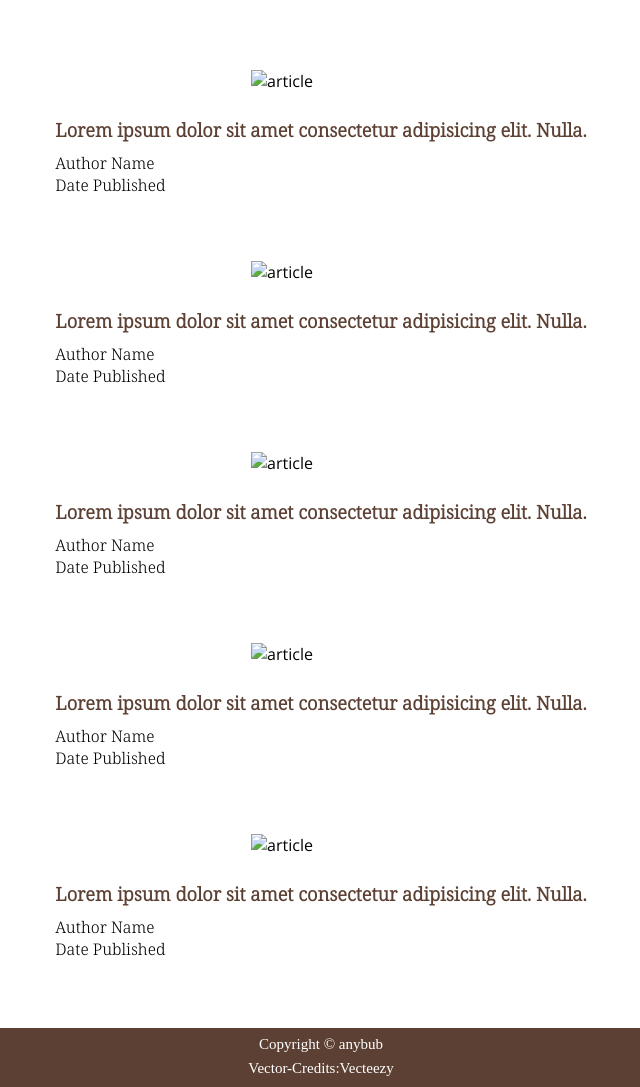
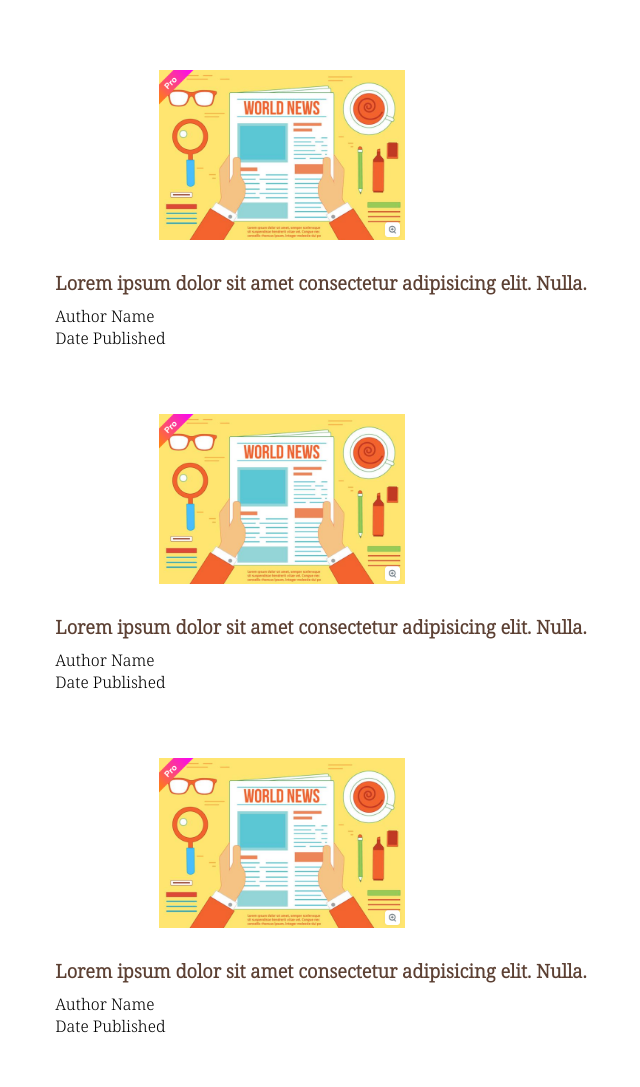
Before and after one commit to anybub/Blog-Site, a plain HTML site: page index.html in a window 1280 px wide. Shown: the part 505-1592 px from the top of the page, without its empty margins (319-959 px from the left). Drawn offline with nearby package versions, Linux system fonts and the light colour scheme; files whose address does not match are found by name; a web font is replaced by a local one.

Commit message:
Update index.html

```diff
--- a/index.html
+++ b/index.html
@@ -51,7 +51,7 @@
         <p>Lorem ipsum dolor sit amet, consectetur adipiscing elit, sed do eiusmod tempor incididunt ut labore et dolore magna aliqua. Nisi lacus sed viverra tellus in hac. At in tellus integer feugiat scelerisque varius morbi enim. Felis eget velit aliquet sagittis id consectetur purus. Sodales neque sodales ut etiam sit. Feugiat vivamus at augue eget arcu dictum.</p>
       </div>
       <div class="content-right">
-        <img src="img/blog.png" alt="Typing icon">
+        <img src="image/blog.png" alt="Typing icon">
       </div>
     </div>
     <div class="max-width-1 m-auto"><hr class="line"></div>
@@ -64,7 +64,7 @@
           <div><input type="radio" name="year" id="">2023</div>
         </div>
         <div class="home-article-img">
-          <img src="img/article.png" alt="article">
+          <img src="image/article.png" alt="article">
         </div>
         <div class="home-article-content font1">
           <a href="/blogpost.html"><h3>Lorem ipsum dolor sit amet consectetur adipisicing elit. Nulla.</h3>
@@ -75,7 +75,7 @@
       </div>
       <div class="home-article">
         <div class="home-article-img">
-          <img src="img/article.png" alt="article">
+          <img src="image/article.png" alt="article">
         </div>
         <div class="home-article-content font1">
           <a href="/blogpost.html"><h3>Lorem ipsum dolor sit amet consectetur adipisicing elit. Nulla.</h3>
@@ -86,7 +86,7 @@
       </div>
       <div class="home-article">
         <div class="home-article-img">
-          <img src="img/article.png" alt="article">
+          <img src="image/article.png" alt="article">
         </div>
         <div class="home-article-content font1">
           <a href="/blogpost.html"><h3>Lorem ipsum dolor sit amet consectetur adipisicing elit. Nulla.</h3>
@@ -97,7 +97,7 @@
       </div>
       <div class="home-article">
         <div class="home-article-img">
-          <img src="img/article.png" alt="article">
+          <img src="image/article.png" alt="article">
         </div>
         <div class="home-article-content font1">
           <a href="/blogpost.html"><h3>Lorem ipsum dolor sit amet consectetur adipisicing elit. Nulla.</h3>
@@ -108,7 +108,7 @@
       </div>
       <div class="home-article">
         <div class="home-article-img">
-          <img src="img/article.png" alt="article">
+          <img src="image/article.png" alt="article">
         </div>
         <div class="home-article-content font1">
           <a href="/blogpost.html"><h3>Lorem ipsum dolor sit amet consectetur adipisicing elit. Nulla.</h3>
```
